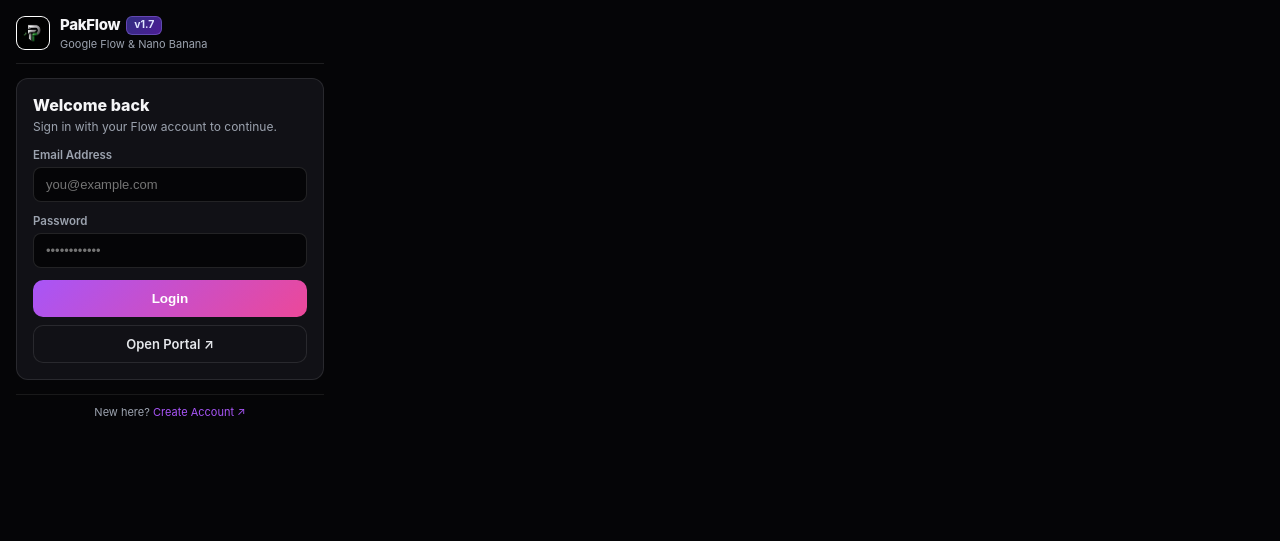
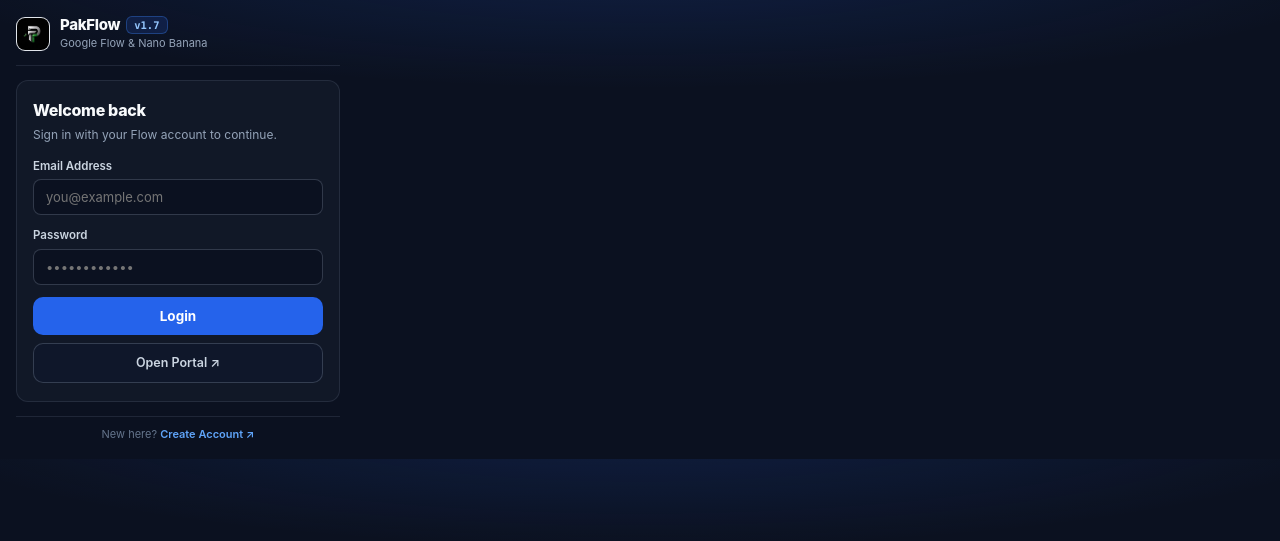
Before and after one commit to pakrizwan69/flow, a PHP site: page /extension-src/popup.html in a window 1280 px wide. Shown: the top 541 px of the page. Run offline with PHP 8.4, Linux system fonts and the light colour scheme; data that the repository does not hold is empty.

Commit message:
Redesign user Chrome extension UI (popup, projects drawer & access lock overlay) with ui-ux-pro-max design system

```diff
--- a/extension-src/popup-preinit.js
+++ b/extension-src/popup-preinit.js
@@ -96,7 +96,7 @@
     var planRaw = String(snap.plan || "plus").trim();
     var planEl = document.getElementById("userPlanBadge");
     if (planEl && planRaw) {
-      planEl.textContent = "\u2728 " + planRaw.toUpperCase() + " Plan";
+      planEl.textContent = planRaw.toUpperCase() + " Plan";
     }
 
     var creditsEl = document.getElementById("customCreditsVal");
--- a/extension-src/popup.css
+++ b/extension-src/popup.css
@@ -1,16 +1,54 @@
-* {
+/* PakFlow Chrome Extension — UI/UX Pro Max Midnight Slate Design System */
+*, *::before, *::after {
   box-sizing: border-box;
   margin: 0;
   padding: 0;
 }
 
+:root {
+  --bg: #0b1120;
+  --bg-elevated: #0f172a;
+  --card: #111827;
+  --card-hover: #162033;
+  --muted-bg: #1e293b;
+  --border: rgba(148, 163, 184, 0.15);
+  --border-strong: rgba(148, 163, 184, 0.28);
+  --text: #f8fafc;
+  --text-secondary: #cbd5e1;
+  --text-muted: #94a3b8;
+  --primary: #2563eb;
+  --primary-hover: #3b82f6;
+  --emerald: #10b981;
+  --amber: #f59e0b;
+  --rose: #ef4444;
+  --font-sans: "Plus Jakarta Sans", -apple-system, BlinkMacSystemFont, "Segoe UI", Roboto, sans-serif;
+  --font-mono: ui-monospace, SFMono-Regular, Menlo, Consolas, monospace;
+}
+
 body {
-  width: 340px;
-  min-height: 420px;
-  background: #050507;
-  color: #f5f5f7;
-  font-family: "Inter", -apple-system, BlinkMacSystemFont, "Segoe UI", Roboto, sans-serif;
+  width: 356px;
+  min-height: 430px;
+  background:
+    radial-gradient(ellipse 90% 45% at 50% -10%, rgba(37, 99, 235, 0.18), transparent 65%),
+    var(--bg);
+  color: var(--text);
+  font-family: var(--font-sans);
+  font-size: 13px;
+  line-height: 1.45;
   -webkit-font-smoothing: antialiased;
+}
+
+button, input, a {
+  font-family: inherit;
+}
+
+button:focus-visible, a:focus-visible, input:focus-visible {
+  outline: 2px solid var(--primary-hover);
+  outline-offset: 2px;
+}
+
+@media (prefers-reduced-motion: reduce) {
+  *, *::before, *::after { transition: none !important; animation: none !important; }
 }
 
 .app-container {
@@ -22,13 +60,14 @@ body {
   display: none !important;
 }
 
+/* ── Top Header ── */
 .top-header {
   display: flex;
   align-items: center;
   justify-content: space-between;
-  gap: 8px;
-  padding-bottom: 12px;
-  border-bottom: 1px solid rgba(255, 255, 255, 0.10);
+  gap: 10px;
+  padding-bottom: 13px;
+  border-bottom: 1px solid var(--border);
   margin-bottom: 14px;
 }
 
@@ -45,13 +84,11 @@ body {
   border-radius: 9px;
   object-fit: cover;
   background: #ffffff;
-  border: 1px solid rgba(255, 255, 255, 0.14);
+  border: 1px solid var(--border-strong);
   flex-shrink: 0;
 }
 
-.top-brand-text {
-  min-width: 0;
-}
+.top-brand-text { min-width: 0; }
 
 .top-title-row {
   display: flex;
@@ -62,25 +99,26 @@ body {
 .top-brand {
   font-size: 15px;
   font-weight: 800;
-  color: #f5f5f7;
+  color: var(--text);
   letter-spacing: -0.02em;
   line-height: 1.1;
 }
 
 .top-version {
+  font-family: var(--font-mono);
   font-size: 10.5px;
   font-weight: 700;
-  color: #e0e7ff;
-  background: linear-gradient(135deg, #312e81, #4c1d95);
-  border: 1px solid rgba(167, 139, 250, 0.35);
-  padding: 2px 7px;
+  color: #93c5fd;
+  background: rgba(37, 99, 235, 0.16);
+  border: 1px solid rgba(59, 130, 246, 0.34);
+  padding: 1px 7px;
   border-radius: 6px;
-  line-height: 1.2;
+  line-height: 1.35;
 }
 
 .top-sub {
   font-size: 11px;
-  color: #9ca3af;
+  color: var(--text-muted);
   margin-top: 2px;
   white-space: nowrap;
   overflow: hidden;
@@ -246,7 +300,7 @@ body {
   padding: 11px 16px;
   border-radius: 10px;
   border: none;
-  background: linear-gradient(135deg, #a855f7, #ec4899);
+  background: var(--primary);
   color: #ffffff;
   font-size: 13.5px;
   font-weight: 700;
@@ -255,63 +309,182 @@ body {
   text-align: center;
   text-decoration: none;
   margin-bottom: 8px;
+  transition: background 0.15s ease, transform 0.12s ease;
 }
 
 .btn-blue:hover {
-  opacity: 0.92;
+  background: var(--primary-hover);
 }
 
 .btn-dark {
   width: 100%;
   padding: 10px 16px;
   border-radius: 10px;
-  border: 1px solid rgba(255, 255, 255, 0.10);
-  background: #111116;
-  color: #e5e7eb;
-  font-size: 13px;
+  border: 1px solid var(--border-strong);
+  background: var(--bg-elevated);
+  color: var(--text-secondary);
+  font-size: 12.5px;
   font-weight: 600;
   cursor: pointer;
   display: block;
   text-align: center;
   text-decoration: none;
+  transition: background 0.15s ease, color 0.15s ease, border-color 0.15s ease;
 }
 
 .btn-dark:hover {
-  background: #1a1a24;
+  background: var(--muted-bg);
   color: #ffffff;
 }
 
-.footer-note {
-  margin-top: 14px;
-  padding-top: 10px;
-  border-top: 1px solid rgba(255, 255, 255, 0.08);
+.btn-change {
+  width: 100%;
+  padding: 10px 16px;
+  border-radius: 10px;
+  border: 1px solid var(--border-strong);
+  background: var(--card);
+  color: var(--text);
+  font-size: 12.5px;
+  font-weight: 700;
+  cursor: pointer;
+  display: block;
   text-align: center;
-  font-size: 11px;
-  color: #9ca3af;
+  margin-bottom: 8px;
 }
 
-.footer-note a {
-  color: #a855f7;
-  text-decoration: none;
+.btn-change:hover {
+  background: var(--card-hover);
 }
 
+/* ── Session Selector Section ── */
+.sessions-section-head {
+  display: flex;
+  align-items: center;
+  justify-content: space-between;
+  margin-bottom: 8px;
+}
+
+.sessions-section-title {
+  font-size: 11px;
+  font-weight: 700;
+  text-transform: uppercase;
+  letter-spacing: 0.05em;
+  color: var(--text-muted);
+}
+
+.sessions-section-hint {
+  font-size: 10.5px;
+  color: #64748b;
+  font-weight: 600;
+}
+
+.session-buttons-grid {
+  display: grid;
+  grid-template-columns: repeat(2, minmax(0, 1fr));
+  gap: 7px;
+}
+
+.session-buttons-grid:empty {
+  display: none;
+}
+
+.session-slot-btn {
+  appearance: none;
+  display: inline-flex;
+  align-items: center;
+  justify-content: center;
+  gap: 6px;
+  border: 1px solid var(--border);
+  background: var(--card);
+  color: var(--text-secondary);
+  border-radius: 9px;
+  padding: 9px 10px;
+  font-size: 12px;
+  font-weight: 600;
+  cursor: pointer;
+  text-align: center;
+  user-select: none;
+  touch-action: manipulation;
+  -webkit-tap-highlight-color: transparent;
+  transition: transform 0.12s ease, background 0.15s ease, border-color 0.15s ease, color 0.15s ease;
+}
+
+.session-slot-btn::before {
+  content: "";
+  width: 6px;
+  height: 6px;
+  border-radius: 999px;
+  background: #475569;
+  flex-shrink: 0;
+  transition: background 0.15s ease;
+}
+
+.session-slot-btn:hover {
+  background: var(--card-hover);
+  border-color: rgba(59, 130, 246, 0.45);
+  color: #ffffff;
+}
+
+.session-slot-btn:hover::before {
+  background: #60a5fa;
+}
+
+.session-slot-btn:active {
+  transform: scale(0.97);
+}
+
+.session-slot-btn.is-active {
+  background: rgba(16, 185, 129, 0.12);
+  border-color: rgba(16, 185, 129, 0.5);
+  color: #ecfdf5;
+  font-weight: 700;
+}
+
+.session-slot-btn.is-active::before {
+  background: var(--emerald);
+}
+
+.session-slot-btn.is-busy {
+  opacity: 0.7;
+  cursor: wait;
+  transform: none;
+}
+
+.shuffle-countdown-bar {
+  display: none;
+  align-items: center;
+  justify-content: center;
+  gap: 6px;
+  margin-top: 10px;
+  padding: 7px 10px;
+  border-radius: 8px;
+  background: var(--bg-elevated);
+  border: 1px solid var(--border);
+  color: var(--text-muted);
+  font-family: var(--font-mono);
+  font-size: 11px;
+  font-weight: 600;
+}
+
+/* ── Auth & Maintenance Cards ── */
 .auth-card {
-  padding: 16px;
+  padding: 18px 16px;
   border-radius: 12px;
-  background: #111116;
-  border: 1px solid rgba(255, 255, 255, 0.10);
+  background: var(--card);
+  border: 1px solid var(--border);
 }
 
 .auth-title {
   font-size: 16px;
   font-weight: 800;
-  color: #f5f5f7;
+  letter-spacing: -0.02em;
+  color: var(--text);
   margin-bottom: 4px;
 }
 
 .auth-sub {
   font-size: 12px;
-  color: #9ca3af;
+  color: var(--text-muted);
   margin-bottom: 14px;
 }
 
@@ -323,7 +496,7 @@ body {
   display: block;
   font-size: 11.5px;
   font-weight: 600;
-  color: #9ca3af;
+  color: var(--text-secondary);
   margin-bottom: 5px;
 }
 
@@ -331,15 +504,16 @@ body {
   width: 100%;
   padding: 9px 12px;
   border-radius: 8px;
-  border: 1px solid rgba(255, 255, 255, 0.12);
-  background: #050507;
-  color: #f5f5f7;
+  border: 1px solid var(--border-strong);
+  background: var(--bg);
+  color: var(--text);
   font-size: 13px;
   outline: none;
+  transition: border-color 0.15s ease;
 }
 
 .form-group input:focus {
-  border-color: #a855f7;
+  border-color: var(--primary-hover);
 }
 
 .status-msg,
@@ -347,104 +521,47 @@ body {
   margin-top: 10px;
   padding: 8px 10px;
   border-radius: 8px;
-  background: #111116;
-  border: 1px solid rgba(255, 255, 255, 0.08);
-  color: #e5e7eb;
+  background: var(--card);
+  border: 1px solid var(--border);
+  color: var(--text-secondary);
   font-size: 11.5px;
   text-align: center;
 }
 
 .lock-notice-box {
   margin-top: 10px;
-  padding: 10px 12px;
+  padding: 11px 12px;
   border-radius: 10px;
   background: rgba(245, 158, 11, 0.10);
-  border: 1px solid rgba(245, 158, 11, 0.30);
-  color: #fbbf24;
+  border: 1px solid rgba(245, 158, 11, 0.32);
+  color: #fcd34d;
   font-size: 12px;
 }
 
-.btn-change {
-  width: 100%;
-  padding: 10px 16px;
-  border-radius: 10px;
-  border: 1px solid rgba(167, 139, 250, 0.35);
-  background: linear-gradient(135deg, #312e81, #4c1d95);
-  color: #e0e7ff;
-  font-size: 13px;
-  font-weight: 700;
-  cursor: pointer;
+.lock-notice-box strong {
   display: block;
-  text-align: center;
-  margin-bottom: 8px;
+  margin-bottom: 2px;
 }
 
-.btn-change:hover {
-  opacity: 0.92;
-  color: #ffffff;
+.footer-note {
+  margin-top: 14px;
+  padding-top: 10px;
+  border-top: 1px solid var(--border);
+  text-align: center;
+  font-size: 11px;
+  color: #64748b;
 }
 
-/* Smooth instant click & GPU-accelerated micro-interactions */
-button, a.btn-open-flow, .signout-icon-btn, select {
-  touch-action: manipulation;
-  -webkit-tap-highlight-color: transparent;
-}
-.btn-open-flow, .btn-change, .btn-blue, .btn-dark, .signout-icon-btn {
-  user-select: none;
-  will-change: transform;
-  transition: transform 0.12s cubic-bezier(0.2, 0.8, 0.2, 1), background-color 0.12s ease, opacity 0.12s ease, color 0.12s ease, border-color 0.12s ease;
-}
-.btn-open-flow:active, .btn-change:active, .btn-blue:active, .btn-dark:active, .signout-icon-btn:active {
-  transform: scale(0.97);
-}
-.btn-change.is-busy, .btn-change:disabled {
-  opacity: 0.72;
-  cursor: wait;
-  transform: none;
+.footer-note a {
+  color: #60a5fa;
+  font-weight: 600;
+  text-decoration: none;
 }
 
-/* Dynamic Session 1..10 Grid */
-.session-buttons-grid {
-  display: grid;
-  grid-template-columns: repeat(2, 1fr);
-  gap: 8px;
-  margin-top: 10px;
+.footer-note a:hover {
+  text-decoration: underline;
 }
-.session-buttons-grid:empty {
-  display: none;
+
+.btn-open-flow:active, .btn-change:active, .btn-blue:active, .btn-dark:active, .signout-icon-btn:active {
+  transform: scale(0.98);
 }
-.session-slot-btn {
-  appearance: none;
-  border: 1px solid rgba(255, 255, 255, 0.10);
-  background: #111116;
-  color: #e5e7eb;
-  border-radius: 10px;
-  padding: 9px 10px;
-  font-size: 12px;
-  font-weight: 600;
-  cursor: pointer;
-  text-align: center;
-  user-select: none;
-  touch-action: manipulation;
-  -webkit-tap-highlight-color: transparent;
-  will-change: transform;
-  transition: transform 0.12s cubic-bezier(0.2, 0.8, 0.2, 1), background-color 0.12s ease, border-color 0.12s ease, color 0.12s ease;
-}
-.session-slot-btn:hover {
-  background: linear-gradient(135deg, rgba(168, 85, 247, 0.20), rgba(236, 72, 153, 0.18));
-  border-color: rgba(168, 85, 247, 0.50);
-  color: #ffffff;
-}
-.session-slot-btn:active {
-  transform: scale(0.96);
-}
-.session-slot-btn.is-active {
-  background: linear-gradient(135deg, rgba(16, 185, 129, 0.18), rgba(79, 70, 229, 0.20));
-  border-color: rgba(52, 211, 153, 0.55);
-  color: #ecfdf5;
-}
-.session-slot-btn.is-busy {
-  opacity: 0.7;
-  cursor: wait;
-  transform: none;
-}
--- a/extension-src/popup.html
+++ b/extension-src/popup.html
@@ -98,7 +98,14 @@
       </div>
 
       <div id="sessionInjectorBox">
-        <a id="openFlowDirectBtn" href="https://flow.google.com" target="_blank" rel="noopener noreferrer" class="btn-open-flow">Open Flow</a>
+        <a id="openFlowDirectBtn" href="https://flow.google.com" target="_blank" rel="noopener noreferrer" class="btn-open-flow">
+          <svg width="14" height="14" viewBox="0 0 24 24" fill="currentColor" aria-hidden="true"><polygon points="6 4 20 12 6 20 6 4"/></svg>
+          <span>Open Google Flow</span>
+        </a>
+        <div class="sessions-section-head">
+          <span class="sessions-section-title">Active Sessions</span>
+          <span class="sessions-section-hint">Click to switch</span>
+        </div>
         <div id="sessionButtonsGrid" class="session-buttons-grid" aria-label="Active Sessions"></div>
       </div>
 
```
Also changed, not shown: other parts of extension-src/popup.css (+92 -76 lines), extension-src/flow-access-guard.js (+19 -19 lines), extension-src/popup-custom.js (+6 -6 lines), extension-src/projects-ui.css (+26 -24 lines), 1 other file.
